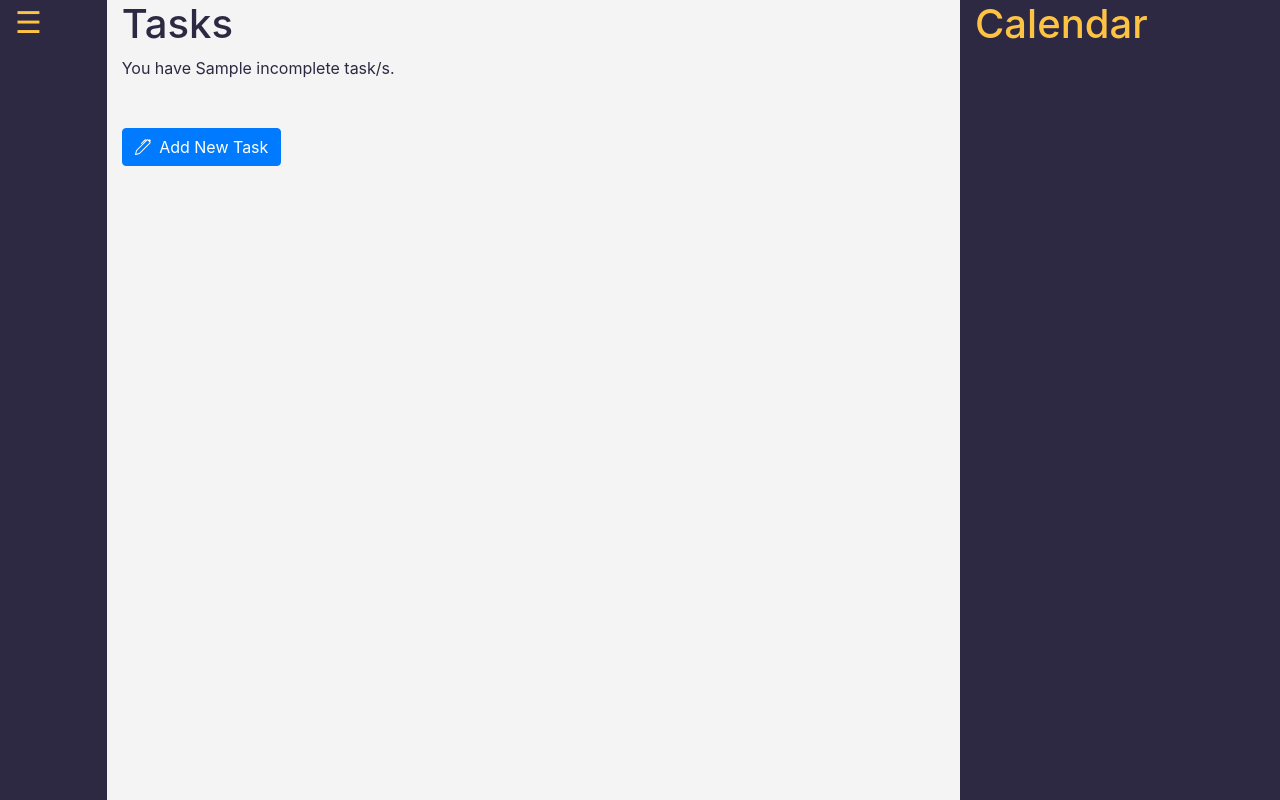
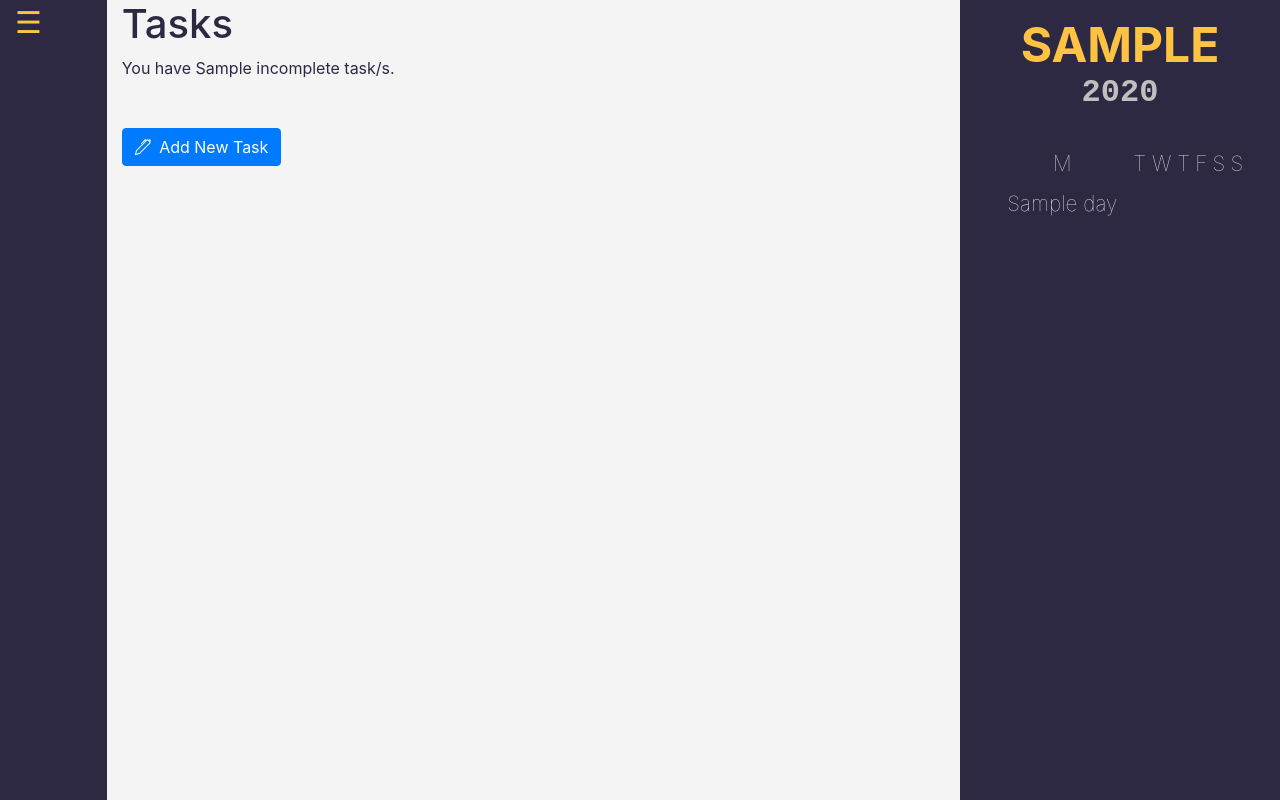
Before and after one commit to CS192-CalNotes/CalNotes, a Django app: template CalNotes/calnote/templates/calnote/index.html in a window 1280 px wide. Run offline with Django 3.2, Linux system fonts and the light colour scheme; the template is opened without the code that fills it: most values are stand-ins (such as "Sample title", 1, 10 or a date in 2020); some libraries are stand-ins or nearby versions.

Commit message:
feat: calendar widget

```diff
--- /dev/null
+++ b/CalNotes/calnote/static/calnote/calendar.css
@@ -0,0 +1,64 @@
+.calendar {
+  width: 100%;
+  text-align: center;
+  padding-top: 1rem;
+}
+
+.calendar h1 {
+  font-weight: bold;
+  font-size: 3rem;
+  margin-bottom: 0;
+  text-transform: uppercase;
+}
+
+.calendar h2 {
+  margin-top: 0;
+  font-family: "Courier New", Courier, monospace;
+  font-weight: bold;
+  color: #c0bebe;
+}
+
+.calendar table {
+  width: 252px;
+  margin-top: 2rem;
+  margin-left: auto;
+  margin-right: auto;
+}
+
+.calendar tr {
+  height: 40px;
+}
+
+.calendar th {
+  color: #e9e9e9;
+  font-size: 1.3rem;
+  font-weight: lighter;
+}
+
+.calendar t {
+  color: #e9e9e9;
+  font-size: 1.3rem;
+  font-weight: lighter;
+}
+
+.calendar td {
+  cursor: pointer;
+  color: #e9e9e9;
+  font-size: 1.3rem;
+  font-weight: lighter;
+}
+
+.calendar td.selected {
+  color: #e9e9e9;
+  width: 36px;
+  height: 36px;
+  background-color: red !important;
+  font-weight: normal;
+  border-radius: 50%;
+}
+
+.calendar td:hover {
+  color: #e9e9e9;
+  background-color: rgba(255, 255, 255, 0.089);
+  border-radius: 50%;
+}
--- /dev/null
+++ b/CalNotes/calnote/templates/calnote/calendar.html
@@ -0,0 +1,32 @@
+<div class="calendar">
+    <h1>{{ calendar_month_str }}</h1>
+    <h2>{{ calendar_year_str }}</h2>
+
+    <table>
+        <tr>
+            <th>M</th>
+            <th>T</th>
+            <th>W</th>
+            <th>T</th>
+            <th>F</th>
+            <th>S</th>
+            <th>S</th>
+        </tr>
+
+        {% for week in calendar_month_range %}
+            <tr>
+                {% for day in week %}
+                    {% if day <= 0 or day > calendar_days %}
+                        <td>&nbsp;</td>
+                    {% else %}
+                        {% if day == calendar_selected %}
+                            <td class="selected">{{ day }}</td>
+                        {% else %}
+                            <td>{{ day }}</td>
+                        {% endif %}
+                    {% endif %}
+                {% endfor %}
+            </tr>
+        {% endfor %}
+    </table>
+</div>
--- a/CalNotes/calnote/templates/calnote/index.html
+++ b/CalNotes/calnote/templates/calnote/index.html
@@ -60,8 +60,7 @@
             </div> -->
         </div>
         <div class="col-3 events">
-            <h1> Calendar </h1>
-            <!-- calendar / event view here -->
+            {% include "calnote/calendar.html" %}
         </div>
     </div>
 
--- a/CalNotes/calnote/templates/calnote/layout.html
+++ b/CalNotes/calnote/templates/calnote/layout.html
@@ -6,6 +6,7 @@
         <title>{% block title %}CalNotes{% endblock %}</title>
         <link rel="stylesheet" href="https://stackpath.bootstrapcdn.com/bootstrap/4.4.1/css/bootstrap.min.css" integrity="sha384-Vkoo8x4CGsO3+Hhxv8T/Q5PaXtkKtu6ug5TOeNV6gBiFeWPGFN9MuhOf23Q9Ifjh" crossorigin="anonymous">
         <link rel="stylesheet" href="static/calnote/styles.css?{% now "U" %}"/>
+        <link rel="stylesheet" href="static/calnote/calendar.css?{% now "U" %}"/>
         {% block script %}
         {% endblock %}
     </head>
```
Also changed, not shown: CalNotes/calnote/forms.py (+24 -7 lines), CalNotes/calnote/models.py (+20 -8 lines), CalNotes/calnote/views.py (+49 -12 lines), CalNotes/calnote/templates/calnote/eventform.html (added), CalNotes/calnote/templates/calnote/eventview.html (added).
